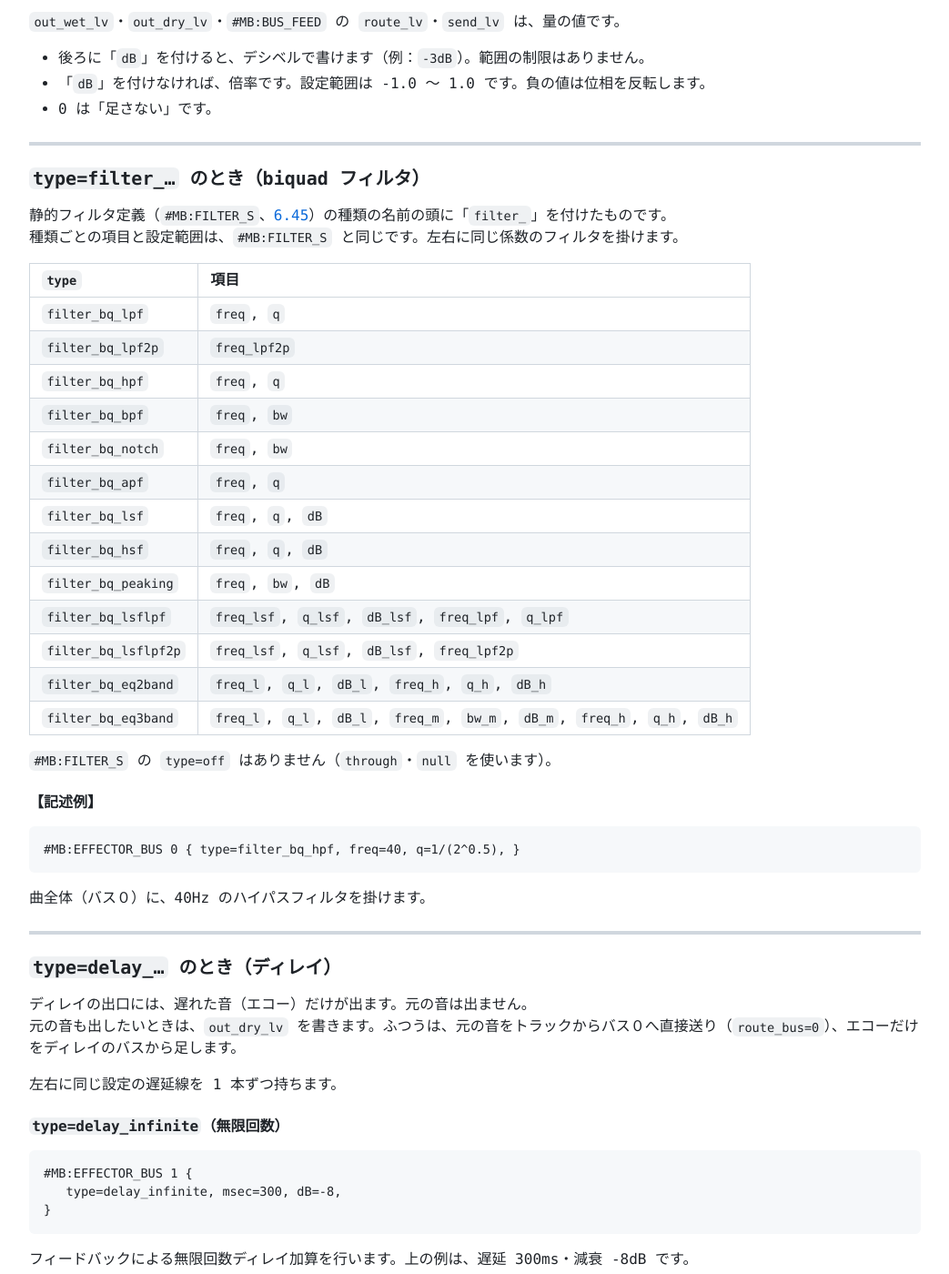
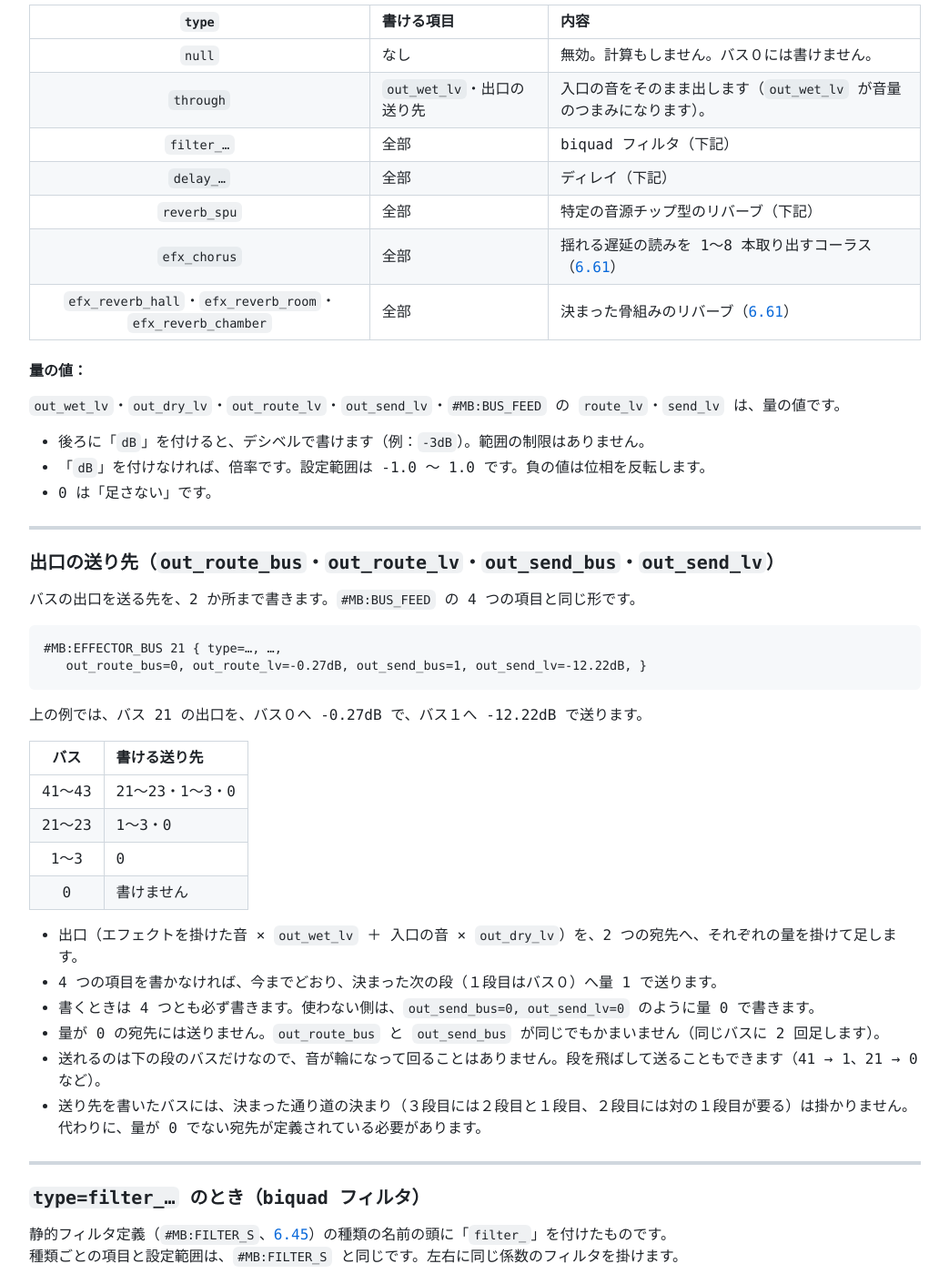
Before and after one commit to lineardrive/V3MMLmanual, a Jekyll site: the page built from docs/ch06/6_38n39.md, in a window 1280 px wide and 1400 px high, scrolled down 2569 px. Shown: the whole window at 91% size, without its empty margins (8-1051 px from the left). Built offline with Jekyll 4.4.1, drawn with Linux system fonts in a browser that asks for light colours; our own code applies the rules of GitHub Pages for plain Markdown files; some of the changed text lies outside the part shown.

Commit message:
docs: バスの出口の送り先と efx_ の部品（依頼V52）
docs: バスの出口の送り先と efx_ の部品（依頼V52）

Co-Authored-By: Claude Opus 5.5 <noreply@anthropic.com>

````diff
--- a/docs/ch06/6_38n39.md
+++ b/docs/ch06/6_38n39.md
@@ -23,11 +23,11 @@ t120 @@"pls" o4 l8 q6,8 @bf1 cegefdgg cegefdg&g;
 
 ### エフェクターのバスとは
 
-エフェクターのバスは、トラックの音を集めてエフェクト（フィルタやディレイ）を掛ける、曲全体で共有する通り道です。
+エフェクターのバスは、トラックの音を集めてエフェクト（フィルタ・ディレイ・リバーブ・コーラス）を掛ける、曲全体で共有する通り道です。
 トラックごとにエフェクトを掛けるのではなく、いくつものトラックの音を 1 つのバスに集めて、まとめて掛けます。
 同じディレイを多くのトラックに掛けるときも、ディレイの計算はバス 1 本ぶんで済みます。
 
-バスは次の 10 本で、つながり方は決まっています（変えられません）。
+バスは次の 10 本です。書かなければ、つながり方は次のとおりです。
 
 ```
                   3 段目   2 段目      1 段目     バス 0
@@ -45,6 +45,7 @@ t120 @@"pls" o4 l8 q6,8 @bf1 cegefdgg cegefdg&g;
 - 1 本のバスに置けるエフェクトは 1 つです。フィルタを掛けてからディレイを掛けるときは、２段目にフィルタ、１段目にディレイを置きます。
   フィルタを 2 つ重ねてからディレイを掛けるときは、３段目・２段目・１段目に順に置きます。
 - バスの番号は、段ごとに帯を分けています（１段目 1〜20、２段目 21〜40、３段目 41〜60）。今使えるのは上の 10 本です。
+- 出口の送り先（`out_route_bus` など。下記）を書くと、出口を下の段のどのバスへでも、2 か所まで送れます。同じ段や上の段へは送れません。
 - バスの中身は、曲の途中では変わりません。
 
 ### 1 回の処理の順
@@ -53,6 +54,9 @@ t120 @@"pls" o4 l8 q6,8 @bf1 cegefdgg cegefdg&g;
 2. ３段目のバス 41〜43 を処理し、出口を対の２段目へ足します。
 3. ２段目のバス 21〜23 を処理し、出口を対の１段目へ足します。
 4. １段目のバス 1〜3 を処理し、出口をバス０へ足します。
+
+出口の送り先を書いたバスは、2〜4 で、出口を書いた宛先へ足します。宛先は必ず下の段なので、宛先のバスは後で処理されます。
+
 5. バス０にエフェクトがあれば、曲全体の音に掛けます。
 
 各バスの出口は、次の式で決まります（左右それぞれ）。
@@ -95,22 +99,55 @@ t120 @@"pls" o4 l8 q6,8 @bf1 cegefdgg cegefdg&g;
 |`type`|バスの状態、またはエフェクトの種類|`null`・`through`・下の種類|－|
 |`out_wet_lv`|エフェクトを掛けた音を出口に足す量（左右共通）|量の値|1（0dB）|
 |`out_dry_lv`|入口の音を、エフェクトを掛けずに出口に足す量|量の値|0（足さない）|
+|`out_route_bus`|出口を送る１つ目のバス（下記）|下の段のバス|決まった次の段|
+|`out_route_lv`|１つ目へ送る量|量の値|1（0dB）|
+|`out_send_bus`|出口を送る２つ目のバス|下の段のバス|なし|
+|`out_send_lv`|２つ目へ送る量|量の値|0（送らない）|
 
 |`type`|書ける項目|内容|
 |:-:|:-|:-|
 |`null`|なし|無効。計算もしません。バス０には書けません。|
-|`through`|`out_wet_lv`|入口の音をそのまま出します（`out_wet_lv` が音量のつまみになります）。|
+|`through`|`out_wet_lv`・出口の送り先|入口の音をそのまま出します（`out_wet_lv` が音量のつまみになります）。|
 |`filter_…`|全部|biquad フィルタ（下記）|
 |`delay_…`|全部|ディレイ（下記）|
 |`reverb_spu`|全部|特定の音源チップ型のリバーブ（下記）|
+|`efx_chorus`|全部|揺れる遅延の読みを 1〜8 本取り出すコーラス（[6.61](6_61.md)）|
+|`efx_reverb_hall`・`efx_reverb_room`・`efx_reverb_chamber`|全部|決まった骨組みのリバーブ（[6.61](6_61.md)）|
 
 #### 量の値：
 
-`out_wet_lv`・`out_dry_lv`・`#MB:BUS_FEED` の `route_lv`・`send_lv` は、量の値です。
+`out_wet_lv`・`out_dry_lv`・`out_route_lv`・`out_send_lv`・`#MB:BUS_FEED` の `route_lv`・`send_lv` は、量の値です。
 
 - 後ろに「`dB`」を付けると、デシベルで書けます（例：`-3dB`）。範囲の制限はありません。
 - 「`dB`」を付けなければ、倍率です。設定範囲は -1.0 〜 1.0 です。負の値は位相を反転します。
 - 0 は「足さない」です。
+
+---
+
+### 出口の送り先（`out_route_bus`・`out_route_lv`・`out_send_bus`・`out_send_lv`）
+
+バスの出口を送る先を、2 か所まで書きます。`#MB:BUS_FEED` の 4 つの項目と同じ形です。
+
+```
+#MB:EFFECTOR_BUS 21 { type=…, …,
+   out_route_bus=0, out_route_lv=-0.27dB, out_send_bus=1, out_send_lv=-12.22dB, }
+```
+
+上の例では、バス 21 の出口を、バス０へ -0.27dB で、バス１へ -12.22dB で送ります。
+
+|バス|書ける送り先|
+|:-:|:-|
+|41〜43|21〜23・1〜3・0|
+|21〜23|1〜3・0|
+|1〜3|0|
+|0|書けません|
+
+- 出口（エフェクトを掛けた音 × `out_wet_lv` ＋ 入口の音 × `out_dry_lv`）を、2 つの宛先へ、それぞれの量を掛けて足します。
+- 4 つの項目を書かなければ、今までどおり、決まった次の段（１段目はバス０）へ量 1 で送ります。
+- 書くときは 4 つとも必ず書きます。使わない側は、`out_send_bus=0, out_send_lv=0` のように量 0 で書きます。
+- 量が 0 の宛先には送りません。`out_route_bus` と `out_send_bus` が同じでもかまいません（同じバスに 2 回足します）。
+- 送れるのは下の段のバスだけなので、音が輪になって回ることはありません。段を飛ばして送ることもできます（41 → 1、21 → 0 など）。
+- 送り先を書いたバスには、決まった通り道の決まり（３段目には２段目と１段目、２段目には対の１段目が要る）は掛かりません。代わりに、量が 0 でない宛先が定義されている必要があります。
 
 ---
 
@@ -404,11 +441,13 @@ t120 @@"pls" o4 l8 q6,8 @bf1 cegefdgg cegefdg&g;
 次のときはエラーになります。
 
 - 有効でないバスの番号（4〜20、24〜40、44 以上など）を、`#MB:EFFECTOR_BUS` の番号や、`route_bus`・`send_bus` に書いた。
-- `#MB:EFFECTOR_BUS` の先頭に `type=` が無い、未定義の種類、`type=null` にほかの項目、`type=through` に `out_dry_lv`、種類ごとの項目の誤り（`#MB:FILTER_S` と同じ確かめ）。
+- `#MB:EFFECTOR_BUS` の先頭に `type=` が無い、未定義の種類、`type=null` にほかの項目、`type=through` に `out_dry_lv`、種類ごとの項目の誤り（`#MB:FILTER_S` と同じ確かめ。`efx_` の種類は [6.61](6_61.md)）。
+- 出口の送り先の 4 つの項目の一部だけを書いた、送り先が有効な番号でない、同じ段や上の段へ送った、バス０に送り先を書いた、量の値の誤り。
 - `type=reverb_spu` で、`preset` が無い、未定義のプリセット、項目が範囲の外（`lpf_cutoff`・`work`・`spu_delay`・`spu_feedback`・30 個の設定・量の値）、知らない項目名、同じ項目を 2 回書いた、`spu_delay` を `chaos_echo`・`delay` 以外で書いた、`spu_feedback` を `chaos_echo` 以外で書いた。
 - バス０に `type=null` を書いた。
-- ２段目のバス 20+k を定義したのに、対の１段目のバス k を定義していない。
-- ３段目のバス 40+k を定義したのに、通り道の２段目のバス 20+k と１段目のバス k の両方は定義していない。
+- ２段目のバス 20+k を（送り先を書かずに）定義したのに、対の１段目のバス k を定義していない。
+- ３段目のバス 40+k を（送り先を書かずに）定義したのに、通り道の２段目のバス 20+k と１段目のバス k の両方は定義していない（２段目のバス 20+k に送り先を書いたときは、20+k だけが要ります）。
+- 送り先を書いたバスの宛先が定義していない（`null` の）バスで、その側の量が 0 でない。
 - `#MB:BUS_FEED` の宛先が定義していない（`null` の）バスで、その側の量が 0 でない。
 - `#MB:BUS_FEED` の 4 つの項目のどれかが無い。
 - `@bf` に未定義の番号を書いた、または番号を省略した。
@@ -469,7 +508,19 @@ t120 @@"pls" o4 l8 q6,8 @bf1 cegefdgg cegefdg&g;
 
 `@kc1` のトラックでは、音程番号 0 〜 59 の音は送らず、60 〜 119 の音だけをディレイへ送ります。
 
-### 例 6：以前の `@dl` からの書き直し
+### 例 6：コーラスの出口を、全体とリバーブの両方へ（出口の送り先）
+
+```
+#MB:EFFECTOR_BUS 21 { type=efx_chorus, …, out_wet_lv=-2.55dB, out_dry_lv=-3.52dB,
+                      out_route_bus=0, out_route_lv=-0.27dB, out_send_bus=1, out_send_lv=-12.22dB, }
+#MB:EFFECTOR_BUS 1  { type=efx_reverb_hall, …, }
+#MB:BUS_FEED @bf=1 { route_bus=0,  route_lv=0dB, send_bus=0, send_lv=0, }      // 原音だけ
+#MB:BUS_FEED @bf=2 { route_bus=21, route_lv=0dB, send_bus=0, send_lv=0, }      // コーラスへ
+```
+
+`@bf2` のトラックの音は、バス 21 のコーラスを通り、その出口がバス０とバス１のリバーブへ分かれて流れます。`efx_` の部品の項目は [6.61](6_61.md) を見てください。
+
+### 例 7：以前の `@dl` からの書き直し
 
 以前の `@dl`・`@dlz`・`#MB:DELAY`（トラックごとのディレイ）は廃止しました。書くと、廃止した旨のエラーになります。次のように書き直します。
 
````
Also changed, not shown: docs/ch06/6_61.md (added, +243 -0 lines), docs/index.md (+1 -0 lines).
